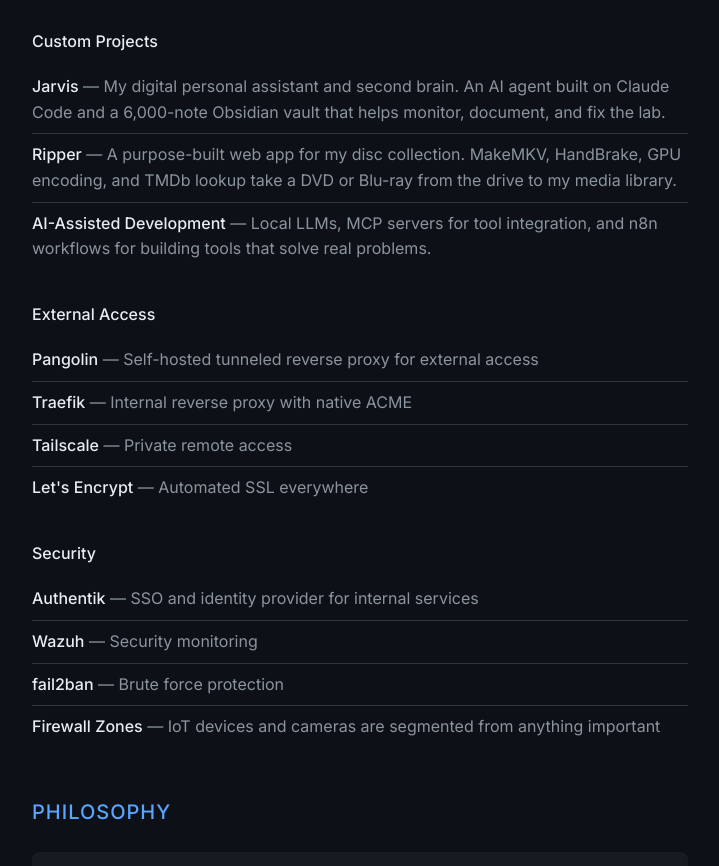
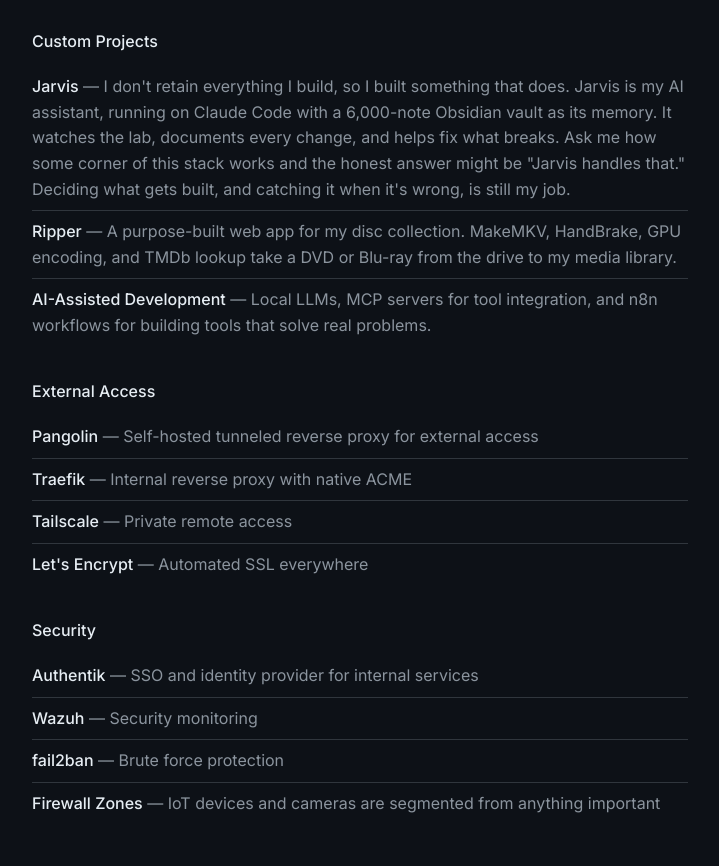
Before and after one commit to ababudman/brentadkins-site, a plain HTML site: page index.html in a window 1280 px wide. Shown: the part 1724-2590 px from the top of the page, without its empty margins (280-999 px from the left). Drawn offline with Linux system fonts and the light colour scheme.

Commit message:
Rewrite the Jarvis entry in my own voice
Co-Authored-By: Claude Opus 5.5 <noreply@anthropic.com>
Claude-Session: https://claude.ai/code/session_01X5e4KobF572SCEwuEQLNhH

```diff
--- a/index.html
+++ b/index.html
@@ -79,7 +79,7 @@
             <div class="category">
                 <h3>Custom Projects</h3>
                 <ul>
-                    <li><strong>Jarvis</strong> — My digital personal assistant and second brain. An AI agent built on Claude Code and a 6,000-note Obsidian vault that helps monitor, document, and fix the lab.</li>
+                    <li><strong>Jarvis</strong> — I don't retain everything I build, so I built something that does. Jarvis is my AI assistant, running on Claude Code with a 6,000-note Obsidian vault as its memory. It watches the lab, documents every change, and helps fix what breaks. Ask me how some corner of this stack works and the honest answer might be "Jarvis handles that." Deciding what gets built, and catching it when it's wrong, is still my job.</li>
                     <li><strong>Ripper</strong> — A purpose-built web app for my disc collection. MakeMKV, HandBrake, GPU encoding, and TMDb lookup take a DVD or Blu-ray from the drive to my media library.</li>
                     <li><strong>AI-Assisted Development</strong> — Local LLMs, MCP servers for tool integration, and n8n workflows for building tools that solve real problems.</li>
                 </ul>
```
